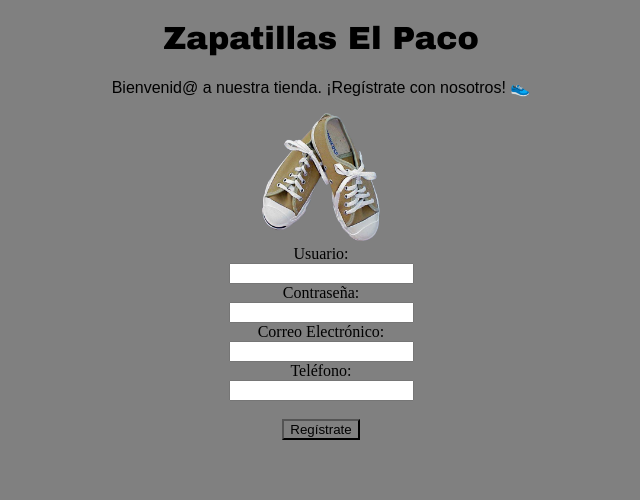
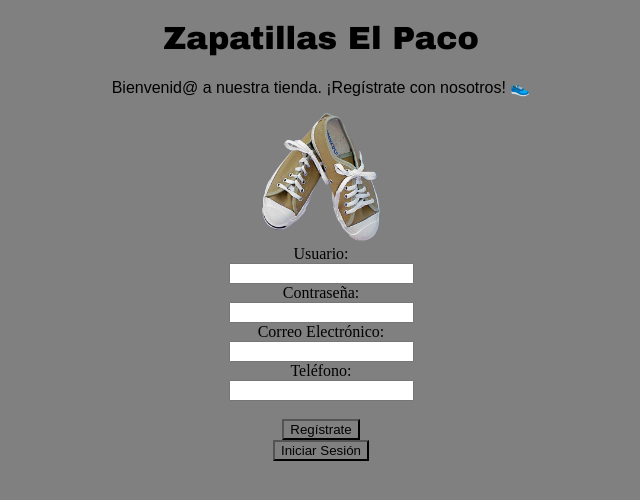
Before and after one commit to SuNG0D/test, a plain HTML site: page index.html in a window 1280 px wide. Shown: the whole page, without its empty margins (319-959 px from the left). Drawn offline with Linux system fonts and the light colour scheme.

Commit message:
Poner el botón de iniciar sesión

```diff
--- a/index.html
+++ b/index.html
@@ -1,23 +1,23 @@
 <!DOCTYPE html>
-<html<
+<html< <head>
+	<style>
+		body {
+			background-color: gray;
+		}
 
-  <head>
-  <style>
-    body{background-color:gray;}
-    button{background-color:gray;border-color:black;}
+		button {
+			background-color: gray;
+			border-color: black;
+		}
+	</style>
+	</head>
+	<center>
 
+		<body>
+			<h1 style="font-family:Arial black;">Zapatillas El Paco</h1>
+			<p style="font-family:arial;">Bienvenid@ a nuestra tienda. ¡Regístrate con nosotros! &#128095; </p>
 
-
-
-
-  </style>
-  </head>
-  <center>
-  <body>
-  <h1 style="font-family:arial black;">Zapatillas El Paco</h1>
-   <p style="font-family:arial;">Bienvenid@ a nuestra tienda. ¡Regístrate con nosotros! &#128095; </p>
-
-  <img src="zapatos.png" alt="Converse viejas" width="128" height="128" </img>
+			<img src="zapatos.png" alt="Converse viejas" width="128" height="128" </img>
 
   <form>
   <label1 for="fname">Usuario:</label><br>
@@ -33,6 +33,7 @@
   <input type="text" id="fname" name="fname"><br>
 </form><br>
 <button type="button">Regístrate</button><br>
+<button type="button">Iniciar Sesión</button><br>
     <script src="script.js"></script>
   </body>
   <center/>
```
Also changed, not shown: package-lock.json (added).
